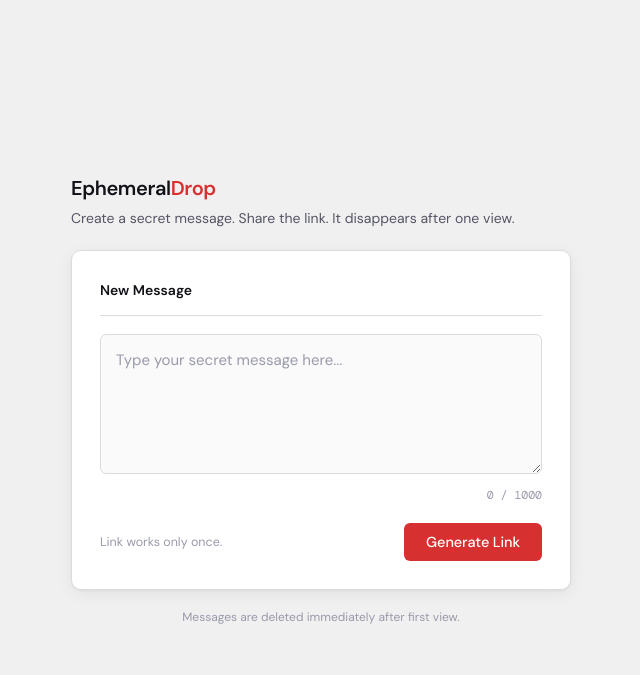
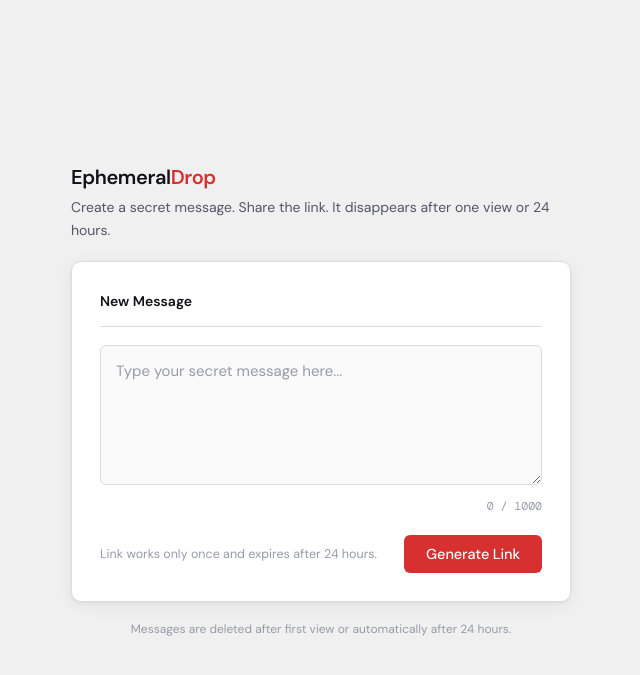
Before and after one commit to pnakule/ephemeral-messaging-system-aws, a Flask app: page / in a window 1280 px wide. Shown: the top 675 px of the page, without its empty margins (319-959 px from the left). Run offline with Flask 3, Linux system fonts and the light colour scheme; parts of the project's set-up code (start-up, migrations or seed data) failed here and were passed over.

Commit message:
Update index.html

```diff
--- a/templates/index.html
+++ b/templates/index.html
@@ -12,7 +12,9 @@
 
     <div class="header">
       <div class="logo">Ephemeral<span>Drop</span></div>
-      <div class="tagline">Create a secret message. Share the link. It disappears after one view.</div>
+      <div class="tagline">
+        Create a secret message. Share the link. It disappears after one view or 24 hours.
+      </div>
     </div>
 
     <div class="card">
@@ -38,7 +40,9 @@
         </div>
 
         <div class="btn-row">
-          <span class="warning-note">Link works only once.</span>
+          <span class="warning-note">
+            Link works only once and expires after 24 hours.
+          </span>
           <button type="submit" class="btn">Generate Link</button>
         </div>
       </form>
@@ -53,7 +57,7 @@
         <button type="button" class="copy-btn" id="copyBtn" onclick="copyLink()">Copy Link</button>
 
         <div class="link-note">
-          Once someone opens this link, the message is permanently deleted from the database.
+          This link will expire after 24 hours or once it has been viewed.
         </div>
 
         <div class="btn-row" style="margin-top: 15px;">
@@ -64,7 +68,9 @@
 
     </div>
 
-    <div class="footer">Messages are deleted immediately after first view.</div>
+    <div class="footer">
+      Messages are deleted after first view or automatically after 24 hours.
+    </div>
 
   </div>
 
```
